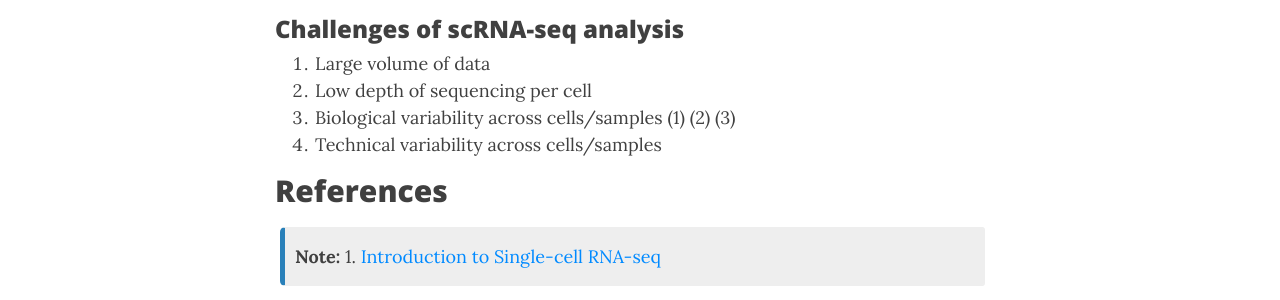
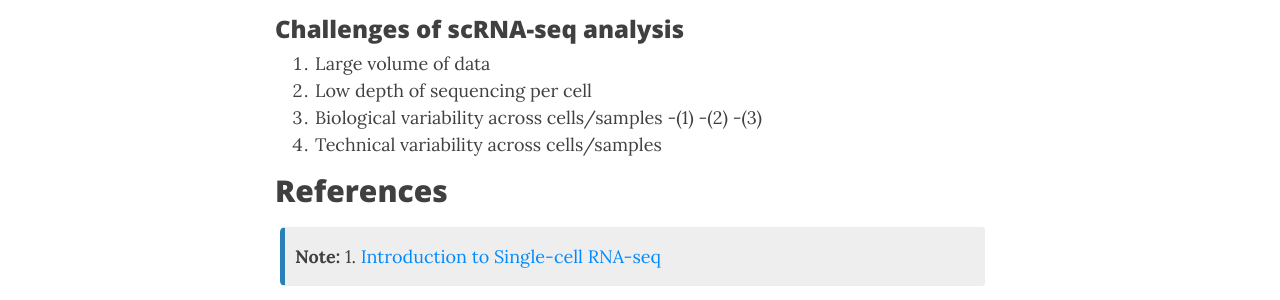
Before and after one commit to leequn/leequn.github.io, a Jekyll site: the page built from _posts/2020-06-19-SingleCell.md, in a window 1280 px wide and 1365 px high. Shown: the part 673-973 px from the top of the window. Built offline with Jekyll 4.4.1, drawn with Linux system fonts in a browser that asks for light colours; nearby versions of some CDN libraries; comment, search, counter and statistics services are not loaded.

```diff
--- a/_posts/2020-06-19-SingleCell.md
+++ b/_posts/2020-06-19-SingleCell.md
@@ -22,9 +22,9 @@ comments: true
 1. Large volume of data
 2. Low depth of sequencing per cell
 3. Biological variability across cells/samples
-   (1)
-   (2)
-   (3)
+   -(1)
+   -(2)
+   -(3)
 4. Technical variability across cells/samples
 
 ## References
```
